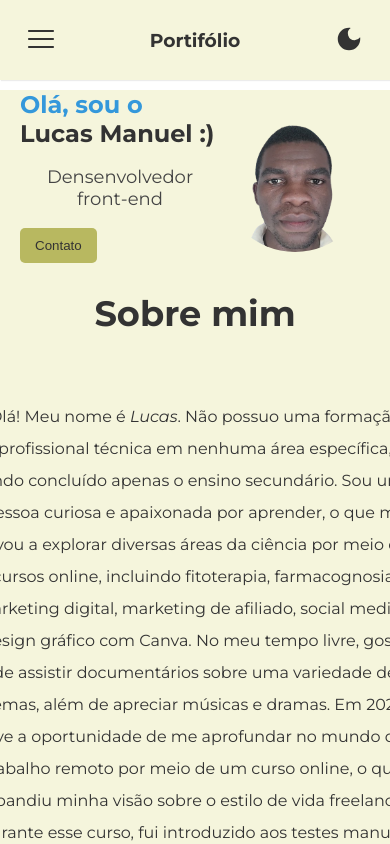
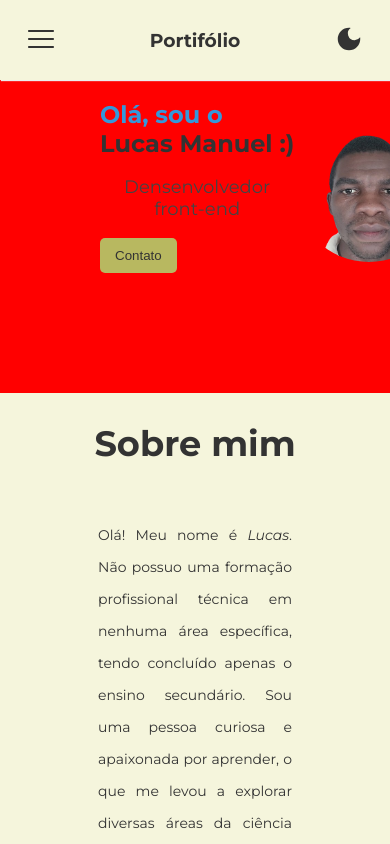
Before and after one commit to Lucasmanuelmz/portifolio.app, a React (Vite) app: page / in a window 390 px wide. Shown: the top 844 px of the page. Built offline with nearby package versions, Linux system fonts and the light colour scheme.

Commit message:
Corrigi problemas de responsividade deste projeto

```diff
--- a/src/App.css
+++ b/src/App.css
@@ -146,9 +146,7 @@ footer {
 
 @media (max-width: 1024px) {
   .container {
-    margin-top: 90px;
-    max-width: 900px;
-    padding: 0 20px;
+    padding-top: 200px;
   }
 
   .apresentation {
@@ -162,10 +160,24 @@ footer {
   }
 }
 
+@media (max-width: 780px) {
+  .root {
+    margin-top: 0;
+  }
+  .container {
+    margin: 0;
+    padding-top: 150px;
+    background-color: red;
+  }
+
+
+}
+
 @media (max-width: 480px) {
   .container {
-    margin-top: 90px;
+    padding-top: 100px;
     flex-flow: wrap;
+    margin: 0;
   }
 
   .subtitle-1 {
@@ -180,9 +192,15 @@ footer {
     font-size: 18px;
   }
 
+  .n-container {
+    margin: 0;
+    padding: 0;
+  }
+
   .text-about {
-    width: max(460px, 60%);
-    padding: 10px;
-    text-align: center;
+    width: min(280px, 60%);
+    padding: 5;
+    font-size: 14px;
+    text-align: justify;
   }
 }
--- a/src/Contact/index.jsx
+++ b/src/Contact/index.jsx
@@ -12,20 +12,20 @@ export default function Contact({color}) {
             <h2>Contatos</h2>
             <div className="contact-container">
                 <div className="card">
-                    <a href="mailto"><MdOutlineAlternateEmail color={color}  size={30}/></a>
-                    <a href="mailto:alfacetj5@gmail.com" style={{color: color}} className="icon-contact">alfacetj5@gmail.com</a>
+                    <a href="mailto:testadormoz@gmail.com"><MdOutlineAlternateEmail color={color}  size={30}/></a>
+                    <a href="mailto:testadormoz@gmail.com"  style={{color: color}} className="icon-contact invisibilities">alfacetj5@gmail.com</a>
                 </div>
                 <div className="card">
                      <a href="tel:+258846674873" style={{color: color}} className="icon-contact"><BiSolidPhone color={color} size={30}/></a>
-                    <a href="tel:+258846674873" style={{color: color}} className="icon-contact">+258 84 667 4873</a>
+                    <a href="tel:+258846674873" style={{color: color}} className="icon-contact  invisibilities">+258 84 667 4873</a>
                 </div>
                 <div className="card">
                     <a href="https://linkedin.com/in/lucas-manuel199988463" className="icon-contact"><FaLinkedin color={color} size={30} /></a>
-                    <a href="https://linkedin.com/in/lucas-manuel199988463" className="icon-contact" style={{ color: color }}>Linkedin</a>
+                    <a href="https://linkedin.com/in/lucas-manuel199988463" className="icon-contact  invisibilities" style={{ color: color }}>Linkedin</a>
                 </div>
                 <div className="card">
                     <a href="https://github.com/Lucasmanuelmz" className="icon-contact"><FaGithub color={color} size={30} /></a>
-                    <a href="https://github.com/Lucasmanuelmz" className="icon-contact" style={{color:color}}>GitHub</a>
+                    <a href="https://github.com/Lucasmanuelmz" className="icon-contact  invisibilities" style={{color:color}}>GitHub</a>
                 </div>
             </div>
         </section>
--- a/src/Contact/style.css
+++ b/src/Contact/style.css
@@ -32,3 +32,32 @@
         flex-flow: wrap;
     }
 }
+
+@media (max-width: 780px) {
+    .card {
+        display: flex;
+        flex-direction: column;
+        justify-content: center;
+        align-items: center;
+        border: none;
+        padding: 5px;
+    }
+}
+
+@media (max-width: 480px) {
+    .card {
+      padding: 5px;
+      margin: 5px;
+      flex-direction: column;
+      border: none;
+    }
+
+    .invisibilities {
+        display: none;
+    }
+
+    .icon-contact {
+        font-size: 12px;
+    }
+
+}
```
Also changed, not shown: vercel.json (added).
